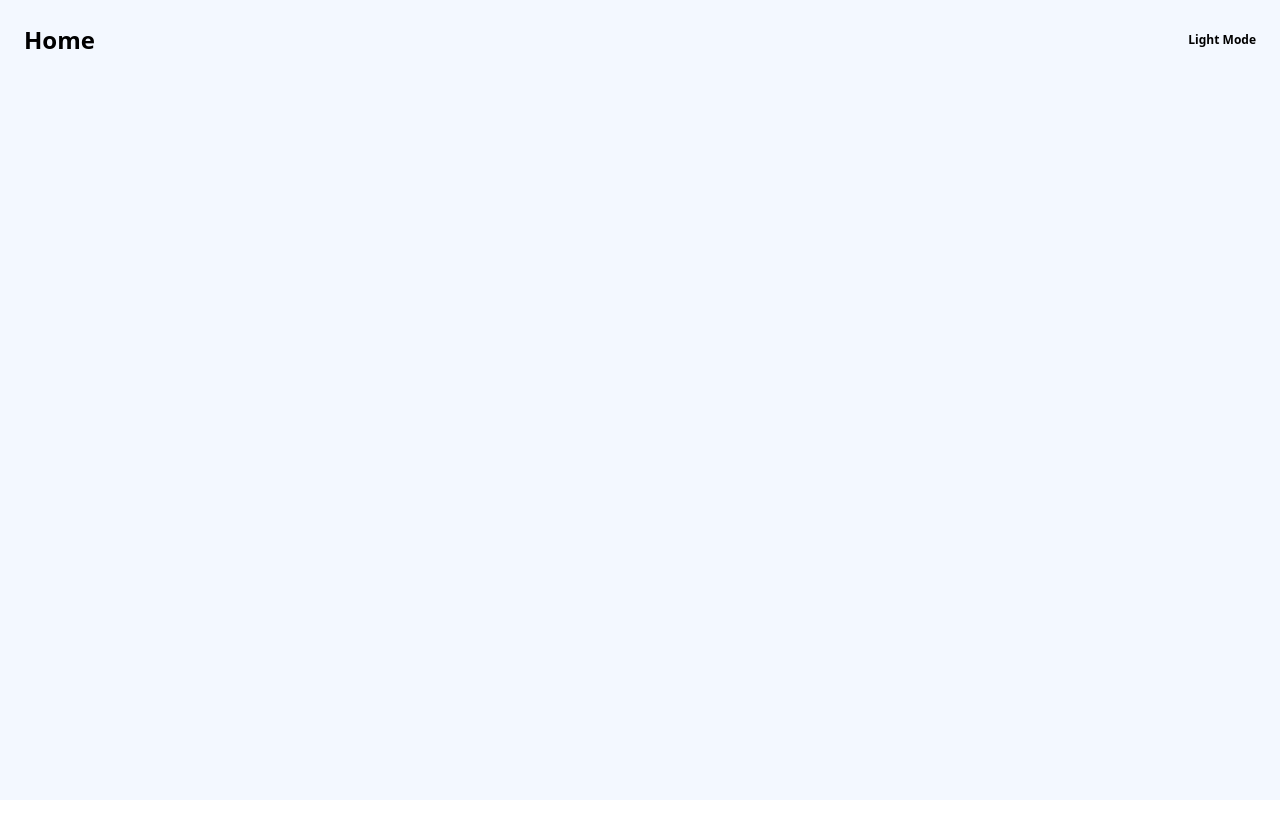
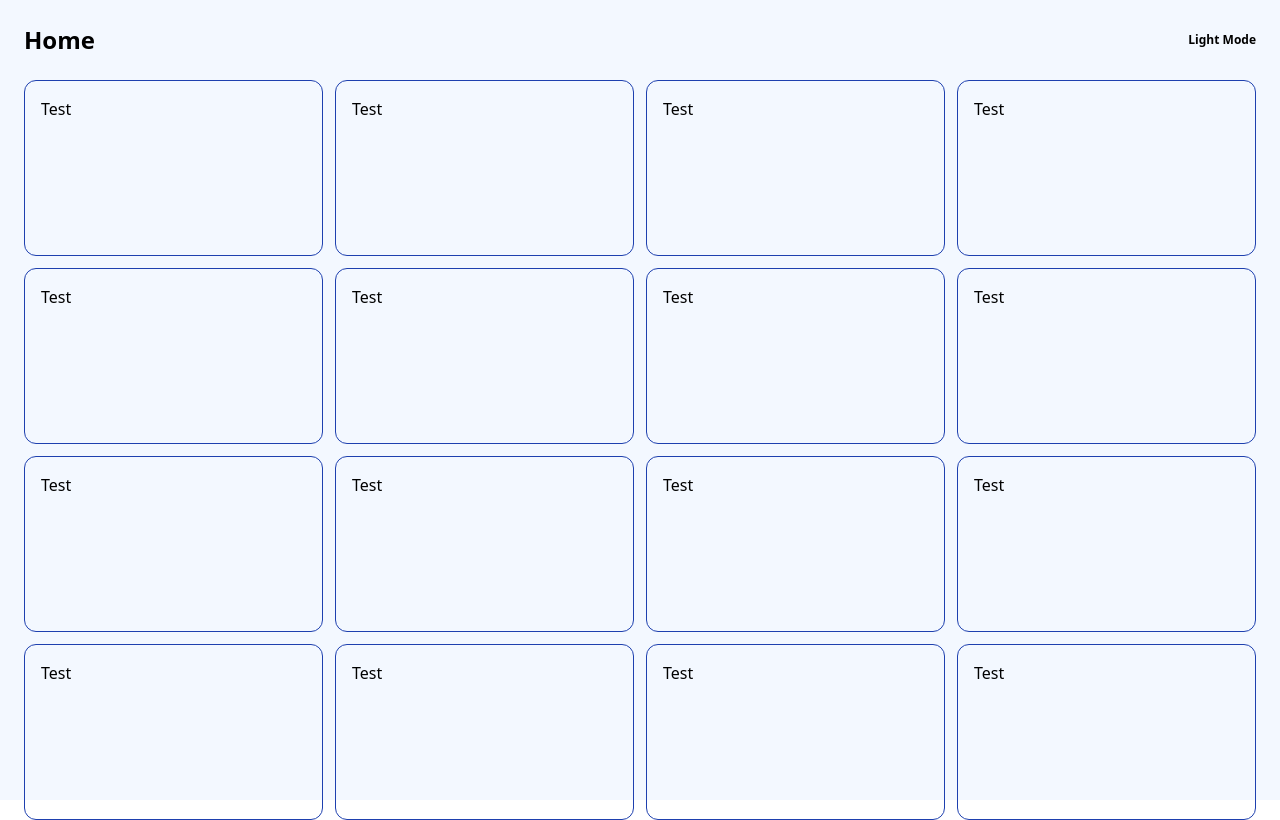
Before and after one commit to gibstock/top-16-stock-prices, a Next.js app: page / in a window 1280 px wide. Built offline with nearby package versions, Linux system fonts and the light colour scheme.

Commit message:
made grid

```diff
--- /dev/null
+++ b/components/mainStage/mainStage.tsx
@@ -0,0 +1,57 @@
+import React from 'react'
+
+export const MainStage = () => {
+  return (
+    <div className='grid grid-cols-4 mt-6 gap-3'>
+      <div className=' h-44 border border-blue-800 rounded-xl p-4'>
+        Test
+      </div>
+      <div className=' h-44 border border-blue-800 rounded-xl p-4'>
+        Test
+      </div>
+      <div className=' h-44 border border-blue-800 rounded-xl p-4'>
+        Test
+      </div>
+      <div className=' h-44 border border-blue-800 rounded-xl p-4'>
+        Test
+      </div>
+      <div className=' h-44 border border-blue-800 rounded-xl p-4'>
+        Test
+      </div>
+      <div className=' h-44 border border-blue-800 rounded-xl p-4'>
+        Test
+      </div>
+      <div className=' h-44 border border-blue-800 rounded-xl p-4'>
+        Test
+      </div>
+      <div className=' h-44 border border-blue-800 rounded-xl p-4'>
+        Test
+      </div>
+      <div className=' h-44 border border-blue-800 rounded-xl p-4'>
+        Test
+      </div>
+      <div className=' h-44 border border-blue-800 rounded-xl p-4'>
+        Test
+      </div>
+      <div className=' h-44 border border-blue-800 rounded-xl p-4'>
+        Test
+      </div>
+      <div className=' h-44 border border-blue-800 rounded-xl p-4'>
+        Test
+      </div>
+      <div className=' h-44 border border-blue-800 rounded-xl p-4'>
+        Test
+      </div>
+      <div className=' h-44 border border-blue-800 rounded-xl p-4'>
+        Test
+      </div>
+      <div className=' h-44 border border-blue-800 rounded-xl p-4'>
+        Test
+      </div>
+      <div className=' h-44 border border-blue-800 rounded-xl p-4'>
+        Test
+      </div>
+
+    </div>
+  )
+}
--- a/pages/index.tsx
+++ b/pages/index.tsx
@@ -1,10 +1,12 @@
 import type { NextPage } from 'next'
 import { Header } from '../components/header/header'
+import { MainStage } from '../components/mainStage/mainStage'
 
 const Home: NextPage = () => {
   return (
     <div className="h-screen w-full p-6 bg-light-primary5 dark:bg-dark-primary5">
         <Header />
+        <MainStage />
     </div>
   )
 }
```
